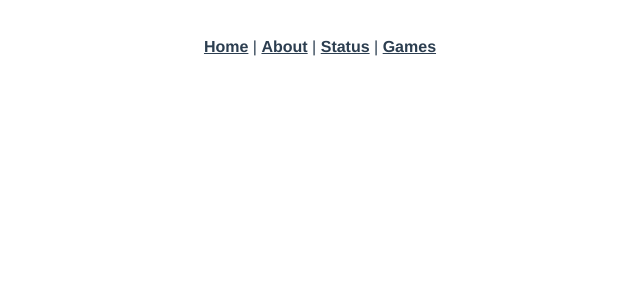
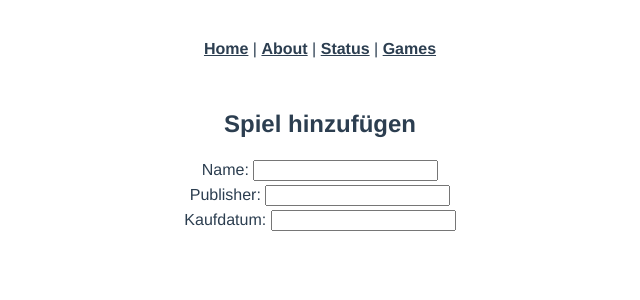
Before and after one commit to Sensler/app-demo-project, a Vue app in the folder demo-ui/: page /addGame in a window 1280 px wide. Shown: the top 300 px of the page, without its empty margins (320-960 px from the left). Built offline with nearby package versions, Linux system fonts and the light colour scheme.

Commit message:
Views für Add und Update Game hinzugefügt

```diff
--- a/demo-ui/src/router/index.js
+++ b/demo-ui/src/router/index.js
@@ -2,6 +2,8 @@ import { createRouter, createWebHistory } from 'vue-router';
 import Home from '../views/Home.vue';
 import Status from '../views/Status.vue';
 import Games from '../views/Games.vue';
+import AddGame from '../views/AddGame.vue';
+import DetailGame from '../views/DetailGame.vue';
 
 const routes = [
   {
@@ -27,6 +29,16 @@ const routes = [
     name: 'Games',
     component: Games,
   },
+  {
+    path: '/addGame',
+    name: 'AddGame',
+    component: AddGame,
+  },
+  {
+    path: '/game/:id',
+    name: 'DetailGame',
+    component: DetailGame,
+  },
 ];
 
 const router = createRouter({
--- /dev/null
+++ b/demo-ui/src/views/AddGame.vue
@@ -0,0 +1,31 @@
+<template>
+  <div>
+    <form>
+      <h2>Spiel hinzufügen</h2>
+      <div>
+        <label for="name">Name: </label>
+        <input type="text" name="name" id="name" />
+      </div>
+      <div>
+        <label for="publisher">Publisher: </label>
+        <input type="text" name="publisher" id="publisher" />
+      </div>
+      <div>
+        <label for="buyingYear">Kaufdatum: </label>
+        <input type="text" name="buyingYear" id="buyingYear" />
+      </div>
+    </form>
+  </div>
+</template>
+
+<script>
+export default {
+  name: 'AddGame',
+};
+</script>
+
+<style>
+div {
+  padding: 2px;
+}
+</style>
--- /dev/null
+++ b/demo-ui/src/views/DetailGame.vue
@@ -0,0 +1,13 @@
+<template>
+  <div>
+    <form><h2>Spieldetail</h2></form>
+  </div>
+</template>
+
+<script>
+export default {
+  name: 'DetailGame',
+};
+</script>
+
+<style></style>
--- a/demo-ui/src/views/Games.vue
+++ b/demo-ui/src/views/Games.vue
@@ -7,7 +7,7 @@
         <th>Publisher</th>
       </thead>
       <tbody>
-        <tr v-for="game in games" :key="game.id">
+        <tr v-for="game in games" :key="game.id" @click.left="pushRoute('DetailGame', { id: game.id })">
           <td>{{ game.id }}</td>
           <td>{{ game.name }}</td>
           <td>{{ game.publisher }}</td>
@@ -15,14 +15,16 @@
       </tbody>
     </table>
     <button class="button button1" type="submit" @click.prevent="getGames" value="update">Aktualisieren</button>
+    <button class="button button1" type="submit" @click.prevent="pushRoute('AddGame')" value="update">Spiel hinzufügen</button>
 
-    <div class="error">{{ error }}</div>
+    <div v-if="error" class="error">{{ error }}</div>
   </div>
 </template>
 
 <script>
 import axios from 'axios';
 import { ref, onMounted } from 'vue';
+import { useRouter } from 'vue-router';
 
 export default {
   name: 'Games',
@@ -41,11 +43,21 @@ export default {
         error.value = e.message;
       }
     };
+
+    const router = useRouter();
+    function pushRoute(route, params) {
+      router.push({ name: route, params });
+    }
     onMounted(() => {
       getGames();
     });
 
-    return { games, error, getGames };
+    return {
+      games,
+      error,
+      getGames,
+      pushRoute,
+    };
   },
 };
 </script>
@@ -67,6 +79,9 @@ th {
   padding: 8px;
 }
 
+tr {
+  cursor: pointer;
+}
 tr:nth-child(even) {
   background-color: #f2f2f2;
 }
```
